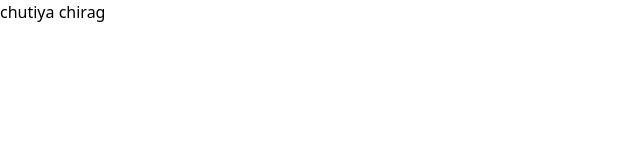
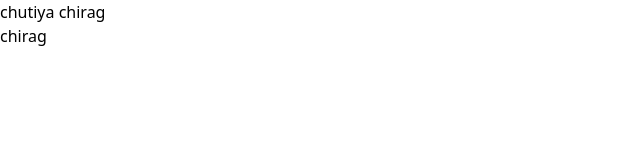
Before and after one commit to chirag-dubey/firstproject, a website: page index.html in a window 1280 px wide. Shown: the full height of the page, 0-640 px from the left. Drawn offline with nearby package versions, Linux system fonts and the light colour scheme.

Commit message:
Describe your changes

```diff
--- a/index.html
+++ b/index.html
@@ -8,5 +8,6 @@
 </head>
 <body>
     <div class="w">chutiya chirag</div>
+    <div class="w"> chirag</div>
 </body>
 </html>
```
